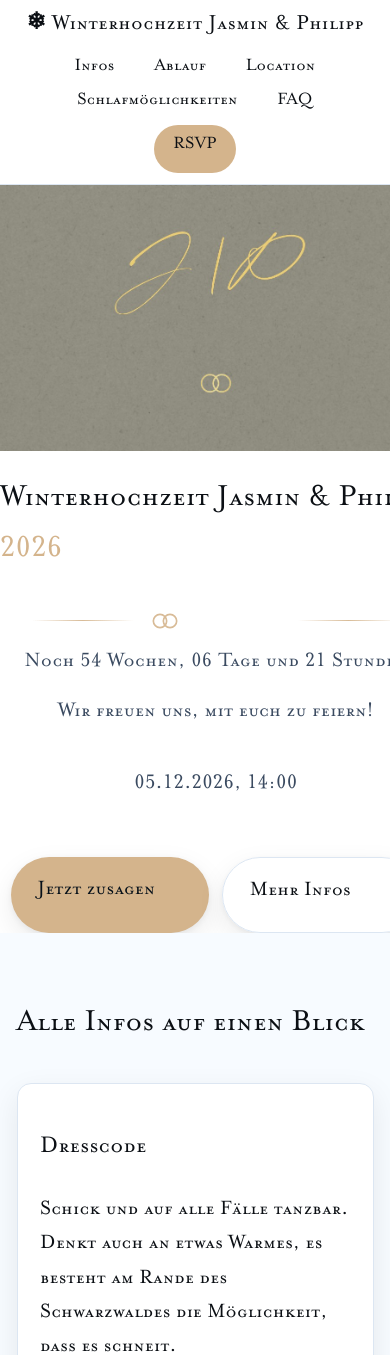
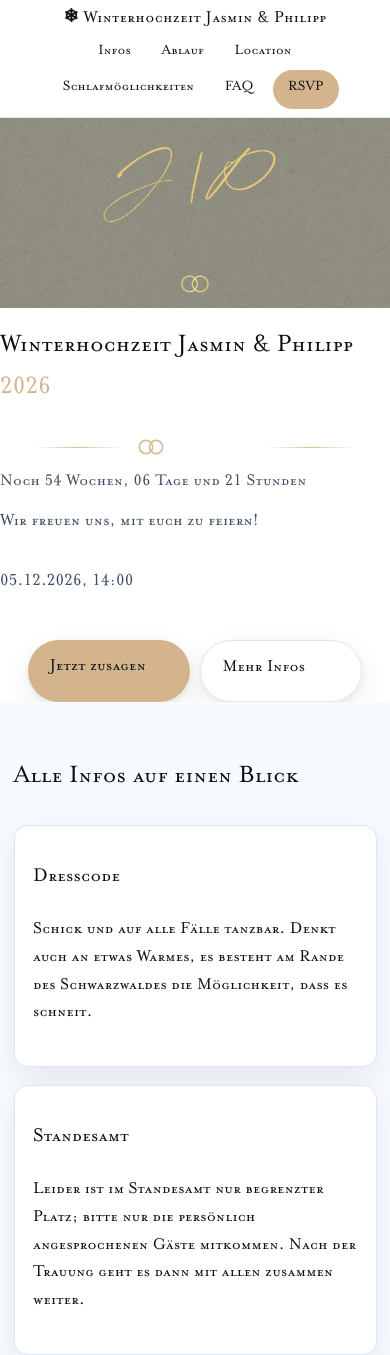
Before and after one commit to philippwirtz/Winterhochzeit, a Flask app: page / in a window 390 px wide. Shown: the top 1355 px of the page. Run offline with Flask 3, Linux system fonts and the light colour scheme; the visitor is signed in with stand-in values (Sample User, id 1); some libraries are stand-ins or nearby versions.

Commit message:
Alles neu macht der November

```diff
--- a/static/styles.css
+++ b/static/styles.css
@@ -830,18 +830,24 @@ legend {
    ====================================== */
 @media (max-width: 768px) {
 
-  /* Header / Navigation */
+  /* ---------- Grundschrift etwas kleiner ---------- */
+  html,
+  body {
+    font-size: 18px;
+  }
+
+  /* ---------- Header / Navigation ---------- */
   .site-header {
     flex-wrap: wrap;
     justify-content: center;
-    gap: .4rem;
-    padding: .5rem .75rem;
+    gap: .35rem;
+    padding: .45rem .75rem;
   }
 
   .brand {
     flex: 1 0 100%;
     text-align: center;
-    font-size: 1.05rem;
+    font-size: 1rem;
   }
 
   .nav-list {
@@ -854,55 +860,52 @@ legend {
   }
 
   .nav-list a {
-    padding: .5rem .7rem;
+    padding: .45rem .65rem;
   }
 
   .nav-list .btn.btn--small {
-    padding: .45rem .9rem;
+    padding: .4rem .85rem;
     font-size: .85rem;
   }
 
-  /* Hero */
+  /* ---------- Hero-Bereich: Bild flach + Text darunter ---------- */
+
   .hero {
-    min-height: 60svh;
-    display: grid;
-    place-items: center;
-    overflow: hidden;
+    min-height: auto;              /* keine 60–70vh mehr erzwingen */
+    grid-template-rows: auto auto; /* Bild, dann Inhalt */
+    place-items: stretch;
   }
 
   .hero img {
     width: 100%;
-    height: 100%;
+    height: 190px;                 /* flaches Banner */
     object-fit: cover;
     object-position: center 25%;
   }
 
   .hero__content {
-    position: absolute;
-    left: 50%;
-    top: 55%;
-    transform: translate(-50%, -50%);
-    width: 100%;
-    max-width: 90vw;
-    padding-inline: 1rem;
+    position: static;              /* nicht mehr über dem Bild schweben */
+    transform: none;
+    max-width: 100%;
+    padding: 1.1rem 1.1rem 1.6rem;
     text-align: center;
   }
 
   .hero__content h1 {
-    font-size: clamp(1.7rem, 6vw, 2.2rem);
-    line-height: 1.1;
-    margin: 0 0 .7rem 0;
+    font-size: clamp(1.6rem, 5.4vw, 2.1rem);
+    line-height: 1.15;
+    margin: 0 0 .55rem 0;
   }
 
   .hero-decoration {
-    width: 85%;
-    gap: .5rem;
-    margin: .1rem auto .7rem;
+    width: 82%;
+    gap: .45rem;
+    margin: .05rem auto .6rem;
   }
 
   .countdown-line {
-    font-size: 1rem;
-    margin-top: .15rem;
+    font-size: .98rem;
+    margin-top: .2rem;
   }
 
   .lead {
@@ -911,8 +914,8 @@ legend {
   }
 
   .hero__actions {
-    margin-top: 1.3rem;
-    gap: .6rem;
+    margin-top: 1.25rem;
+    gap: .55rem;
     flex-wrap: wrap;
     justify-content: center;
   }
@@ -921,7 +924,7 @@ legend {
     min-width: 9rem;
   }
 
-  /* Container nicht zu schmal */
+  /* ---------- Container minimal enger ---------- */
   .container {
     width: min(100% - 1.5rem, var(--container));
   }
```
